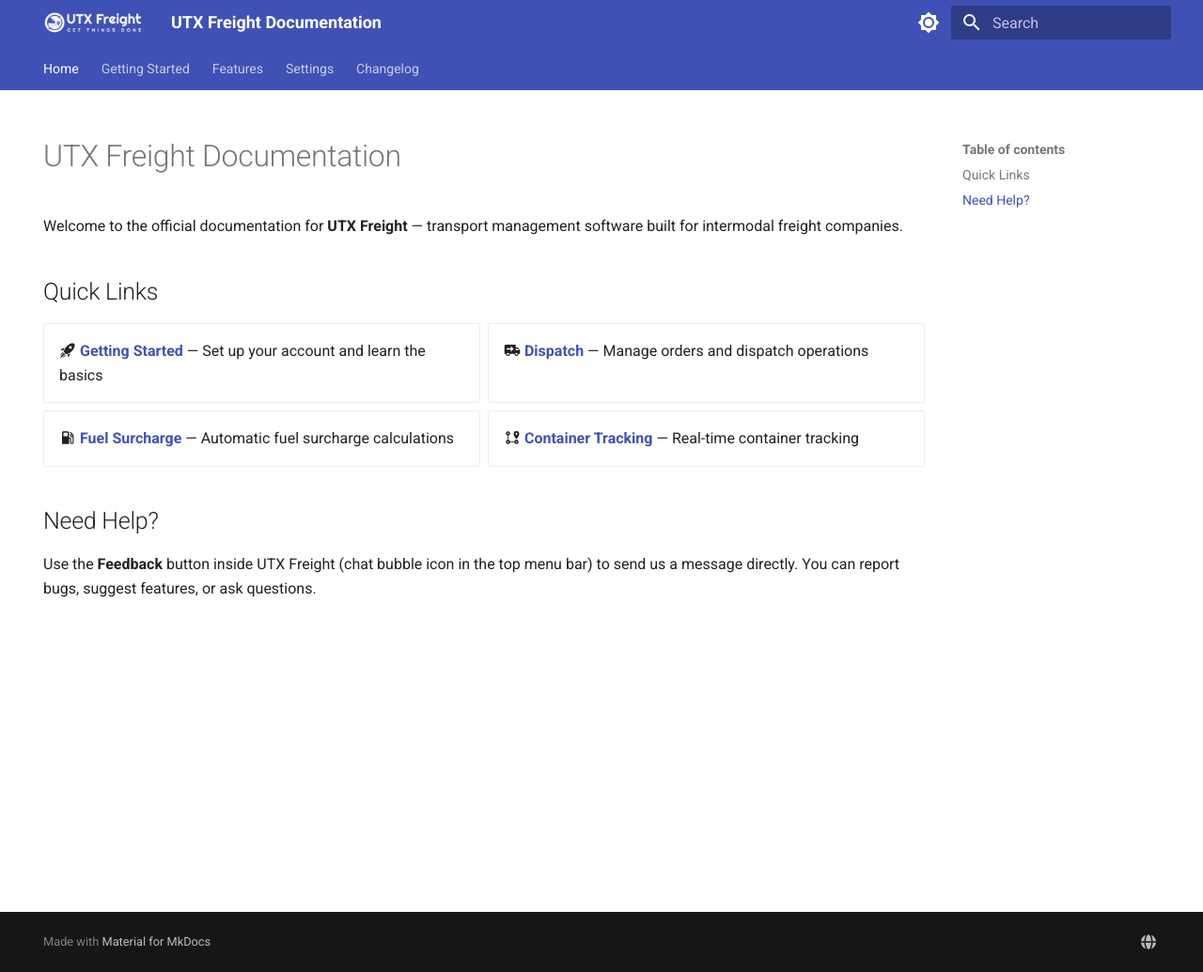
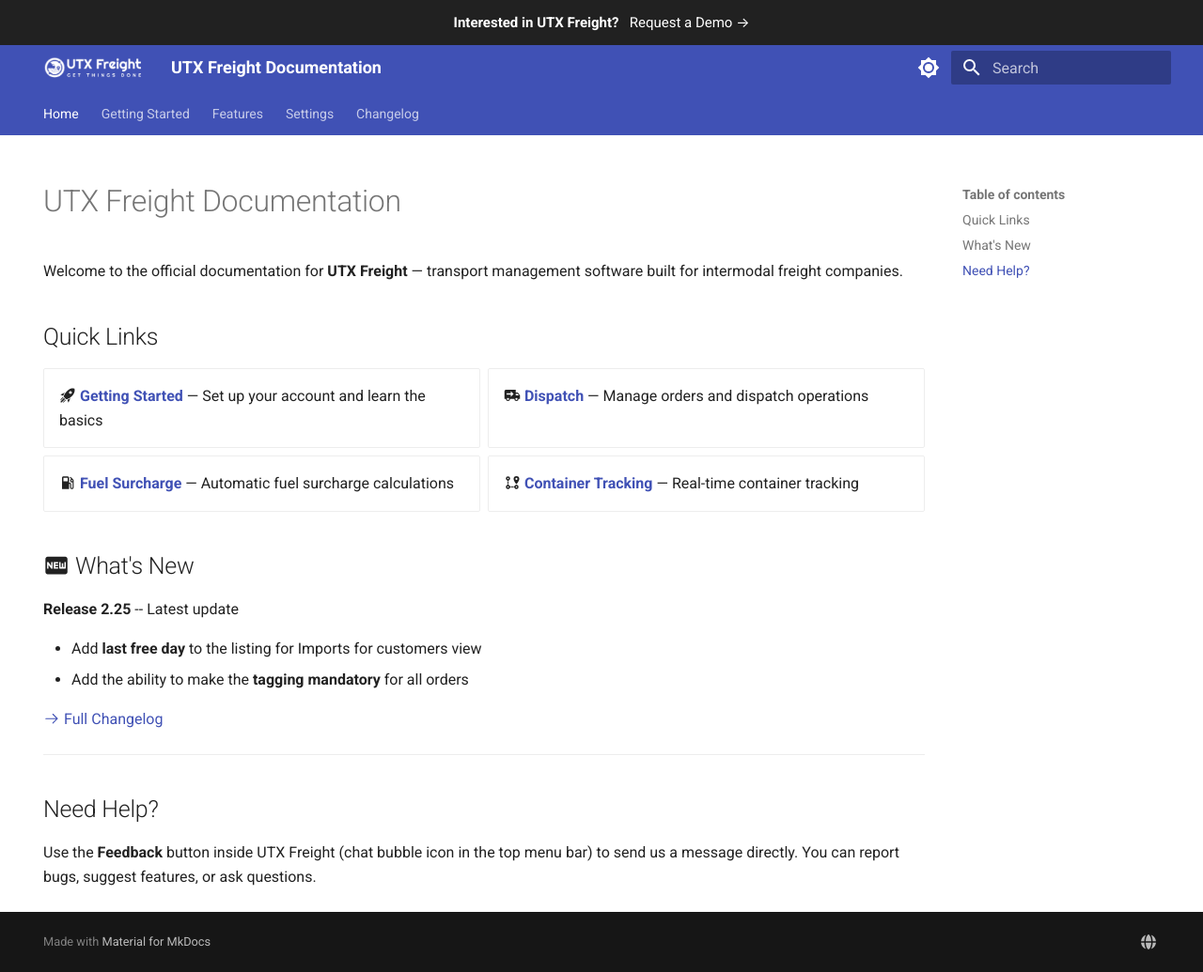
Before and after one commit to utxweb/utxfreight-docs, an MkDocs documentation site: the page built from docs/index.md, in a window 1280 px wide and 1035 px high. Shown: the whole window at 94% size. Built offline with MkDocs 1.6.1 and Material for MkDocs 9.7.7, drawn with Linux system fonts in a browser that asks for light colours.

Commit message:
Add Request a Demo CTA banner and What's New section on landing page
- Announce bar with "Request a Demo" link to utxfreight.ca/#demo
- Landing page now shows latest release highlights with link to full changelog
- Custom CSS for announce bar styling

Co-Authored-By: Claude Opus 4.6 (1M context) <noreply@anthropic.com>

```diff
--- a/docs/index.md
+++ b/docs/index.md
@@ -18,6 +18,17 @@ Welcome to the official documentation for **UTX Freight** — transport manageme
 
 </div>
 
+## :material-new-box: What's New
+
+**Release 2.25** -- Latest update
+
+- Add **last free day** to the listing for Imports for customers view
+- Add the ability to make the **tagging mandatory** for all orders
+
+[:octicons-arrow-right-24: Full Changelog](freight/changelog.md)
+
+---
+
 ## Need Help?
 
 Use the **Feedback** button inside UTX Freight (chat bubble icon in the top menu bar) to send us a message directly. You can report bugs, suggest features, or ask questions.
--- /dev/null
+++ b/docs/overrides/main.html
@@ -0,0 +1,7 @@
+{% extends "base.html" %}
+
+{% block announce %}
+  <a href="https://www.utxfreight.ca/#demo" target="_blank" class="cta-announce">
+    <strong>Interested in UTX Freight?</strong> &nbsp; Request a Demo &rarr;
+  </a>
+{% endblock %}
--- a/docs/stylesheets/extra.css
+++ b/docs/stylesheets/extra.css
@@ -4,3 +4,15 @@
 .text-info .twemoji svg { color: #2196f3; }
 .text-primary .twemoji svg { color: #1976d2; }
 .text-secondary .twemoji svg { color: #9e9e9e; }
+
+/* Announce bar CTA */
+.cta-announce {
+  display: block;
+  text-align: center;
+  color: #fff !important;
+  font-size: .75rem;
+  text-decoration: none;
+}
+.cta-announce:hover {
+  text-decoration: underline;
+}
--- a/mkdocs.yml
+++ b/mkdocs.yml
@@ -18,6 +18,7 @@ theme:
         icon: material/brightness-4
         name: Switch to light mode
   logo: images/utxfreight-logo.png
+  custom_dir: docs/overrides
   features:
     - navigation.tabs
     - navigation.instant
```
